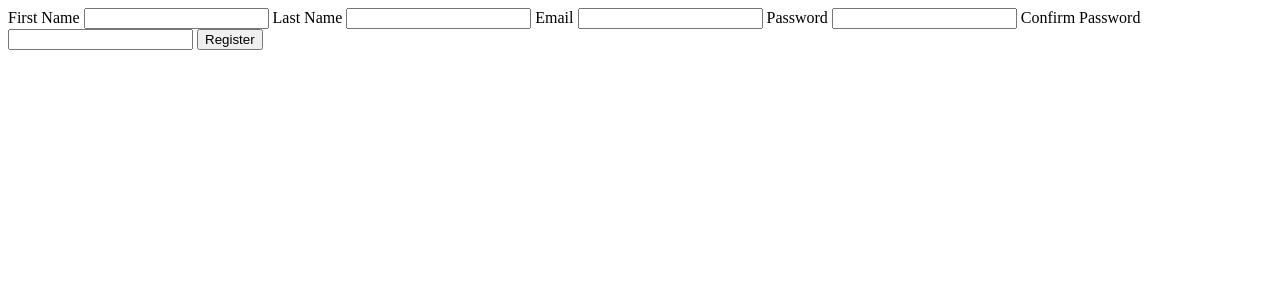
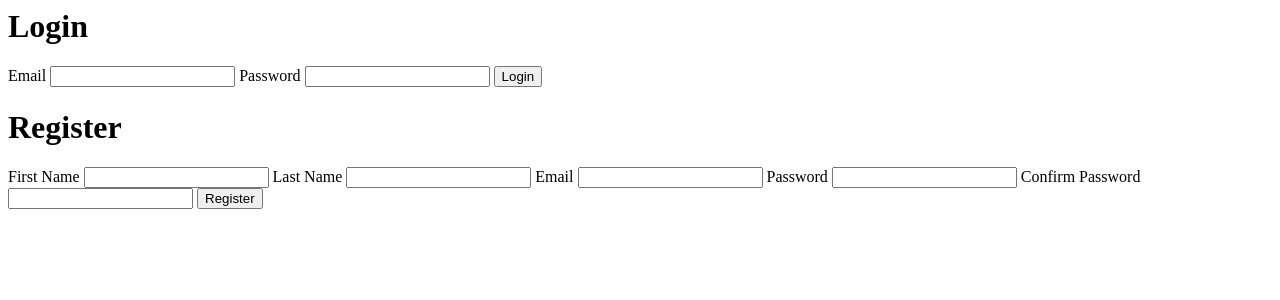
Before and after one commit to DustyDrB/login_and_registration, a Flask app: page / in a window 1280 px wide. Shown: the top 300 px of the page. Run offline with Flask 2, Linux system fonts and the light colour scheme.

Commit message:
update server and index

```diff
--- a/server.py
+++ b/server.py
@@ -4,6 +4,7 @@ import re
 from flask.ext.bcrypt import Bcrypt
 
 app = Flask(__name__)
+bcrypt = Bcrypt(app)
 mysql = MySQLConnector(app, 'loginreg')
 app.secret_key = "adorable_beagles"
 
@@ -11,17 +12,36 @@ mail_val = re.compile(r'^[a-za-z0-9\.\+_-]+@[a-za-z0-9\._-]+\.[a-za-z]*$')
 num_check = re.compile('[0-9]')
 case_check = re.compile(r'^(?=.*[a-z])(?=.*[A-Z])')
 
-@app.route('/')
+@app.route('/', methods=['GET'])
 def index():
 	return render_template('index.html')
 
 @app.route('/login', methods=['POST'])
 def login():
+	email = request.form['email']
+	password = request.form['password']
+	query = "SELECT * FROM users WHERE email= :email LIMIT 1"
+	data = {
+		'email': request.form['logemail'],
+		'password': request.form['logpass']
+	}
+	mysql.query_db(query, data)
+	user = mysql.query_db(query, data)
+	email = mysql.query_db(query, data)[0]
+	if bcrypt.check_password_hash(user[0]['pw_hash'], password):
+		return render_template('/', email=email)
+	else:
+		flash('Incorrect password')
+		return redirect('/')
 
-	return redirect('/')
+@app.route('/register', methods=['POST', 'GET'])
+def add_user():
+	session['first_name'] = request.form['first_name']
+	session['last_name'] = request.form['last_name']
+	session['email'] = request.form['email']
+	session['pass'] = request.form['pass']
+	session['confirm_pass'] = request.form['confirm_pass']
 
-@app.route('/register', methods=['POST'])
-def add_user():
 	if len(request.form['first_name']) < 1:
 		flash('First Name cannot be empty!')
 		return redirect('/')
@@ -53,16 +73,19 @@ def add_user():
 		return redirect('/')
   	else:
   		flash("Registration successful! Thank you!")
-
-  		query = "INSERT INTO users (first_name, last_name, email, password, updated_at, created_at) VALUES (:first_name, :last_name, :email, :pass, NOW(), NOW())"
-		pw_hash = bcrypt.generate_password_hash(reqest.form['password'])
+  		first_name = request.form['first_name']
+		last_name = request.form['last_name']
+		email = request.form['email']
+		password = request.form['password']
+  		user_query = "INSERT INTO users (first_name, last_name, email, password, updated_at, created_at) VALUES (:first_name, :last_name, :email, :pass, NOW(), NOW())"
 		data = {
-			first_name: request.form['first_name'],
-			last_name: request.form['last_name'],
-			email: request.form['email'],
-			password: request.form['password'],
+			'first_name': request.form['first_name'],
+			'last_name': request.form['last_name'],
+			'email': request.form['email'],
+			'pw': request.form['password'],
 		}
-		mysql.query_db(query, data)
+		pw_hash = bcrypt.generate_password_hash(password)
+		mysql.query_db(user_query, data)
 		return redirect('/')
 
 	return redirect('/')
--- a/templates/index.html
+++ b/templates/index.html
@@ -4,6 +4,18 @@
 	<title>Login and Registration</title>
 </head>
 <body>
+	<div class="user_login">
+		<h1>Login</h1>
+		<form action="/login" class="login" method="post">
+			<label for="logemail">Email</label>
+			<input type="text" id="logemail" name="logemail">
+			<label for="logpass">Password</label>
+			<input type="text" id="logpass" name="logpass">
+			<input type="submit" value="Login">
+		</form>
+	</div>
+	<div class="registration">
+		<h1>Register</h1>
 		<form action="/register" class="register" method="post">
 			<label for="first_name">First Name</label>
 			<input type="text" id="first_name" name="first_name">
@@ -17,5 +29,17 @@
 			<input type="text" id="confirm_pass" name="confirm_pass">
 			<input type="submit" value="Register">
 		</form>
+		<p>
+			{% with messages = get_flashed_messages(with_categories=true) %}
+  				{% if messages %}
+    				<ul>
+    				{% for category, message in messages %}
+      					<li>{{ message }}</li>
+    				{% endfor %}
+    					</ul>
+  				{% endif %}
+			{% endwith %}
+		</p>
+	</div>
 </body>
 </html>
```
Lines whose indentation alone changed are shown as unchanged.
